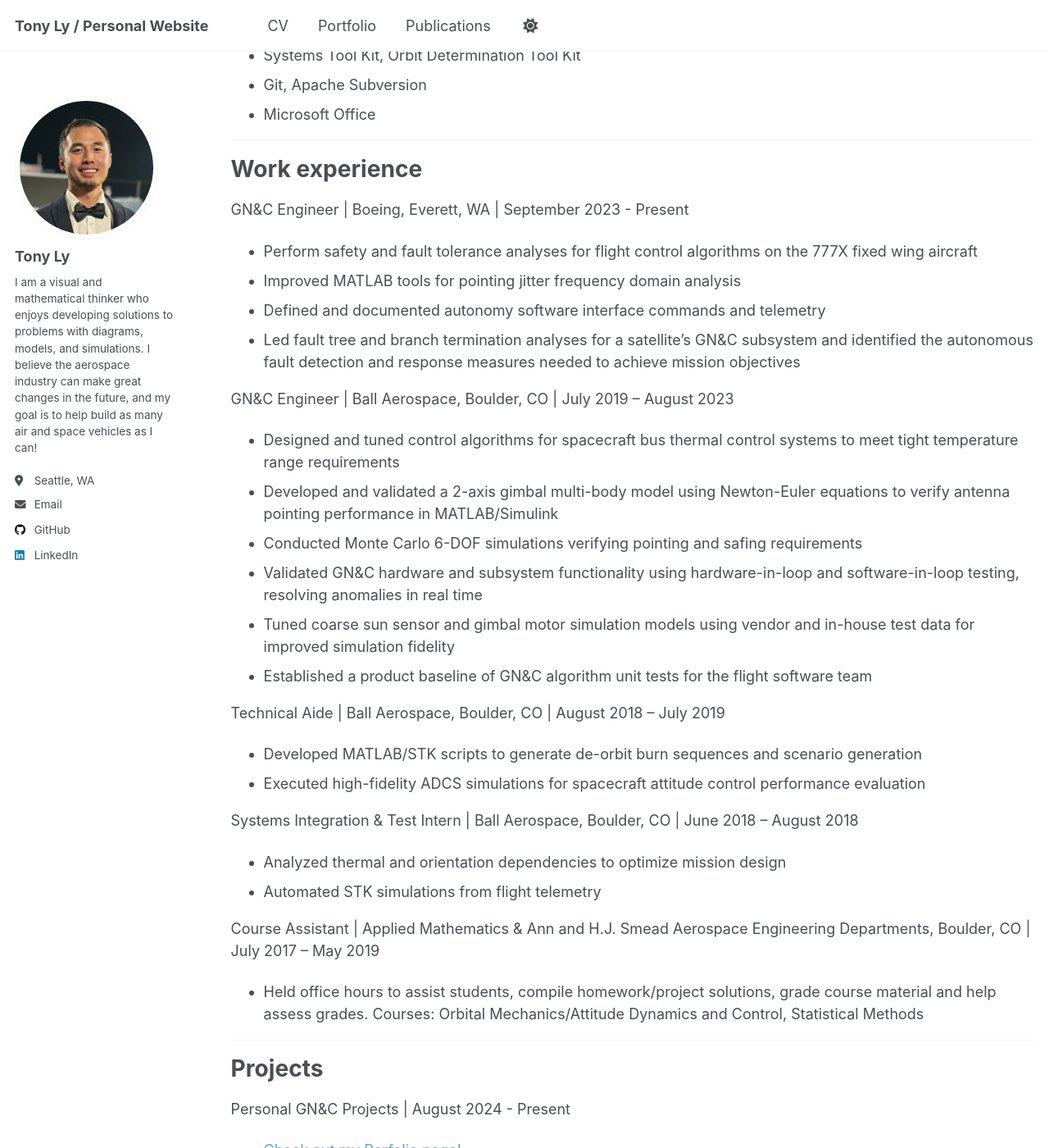
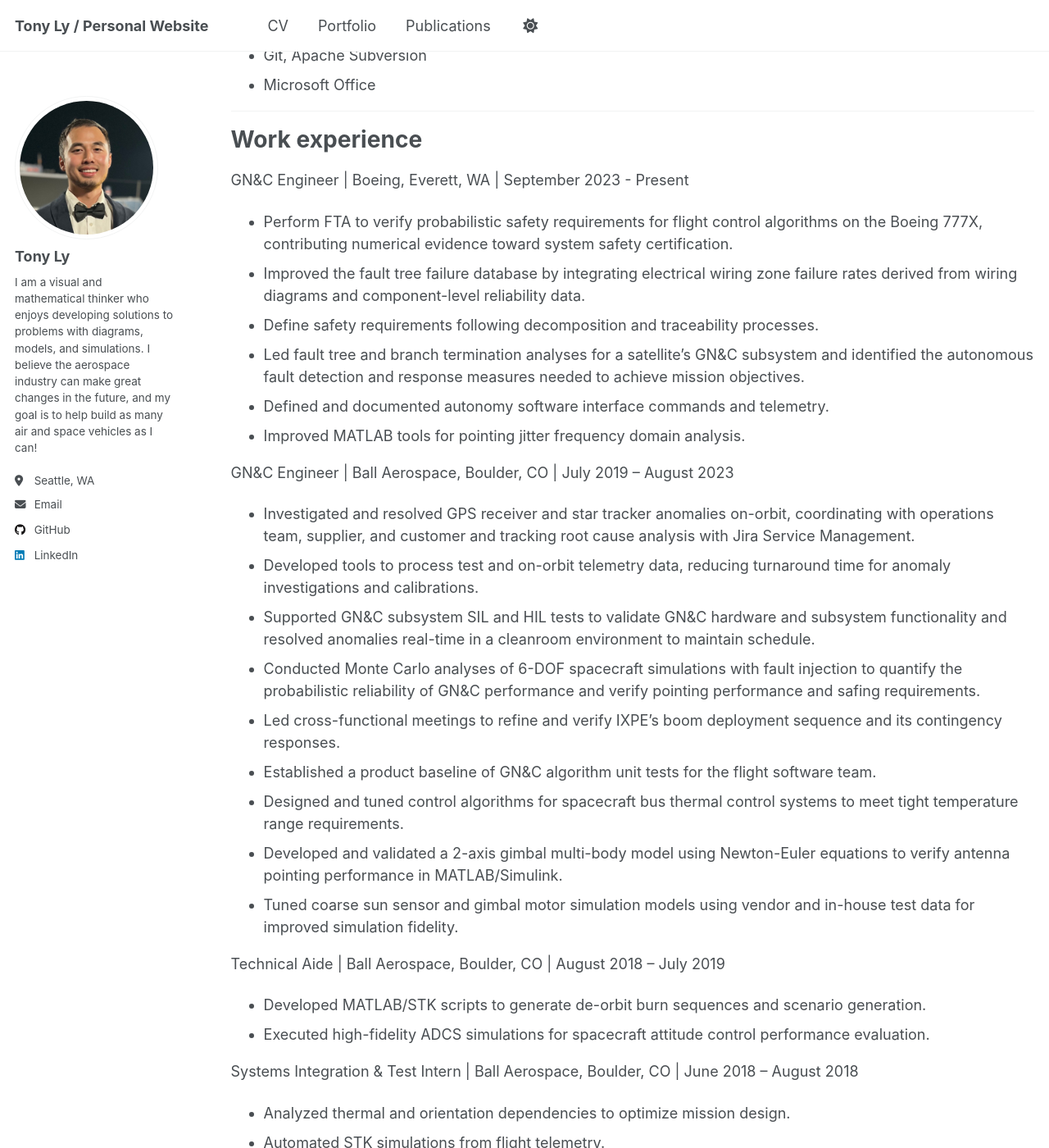
Before and after one commit to TonyDTiger/TonyDTiger.github.io, a Jekyll site: the page built from _pages/cv.md, in a window 1280 px wide and 1400 px high, scrolled down 1206 px. Shown: the whole window at 82% size. Built offline with Jekyll 4.4.1, drawn with Linux system fonts in a browser that asks for light colours; a script that is not in the unit is left out; some of the changed text lies outside the part shown.

Commit message:
Update cv.md
clean up of CV page

```diff
--- a/_pages/cv.md
+++ b/_pages/cv.md
@@ -19,30 +19,29 @@ B.S./M.S. in Aerospace Engineering, University of Colorado Boulder, 2019
 
 Skills
 ======
-Flight Controls:
-* Linear controllers and control theory
-* Linear Kalman filters
-* Aircraft dynamics
+Fault Management:
+* Fault Tree Analysis (FTA)
+* Autonomous fault detection/response
+* Test case development
 
-Modeling & Simulation:
-* 6-DOF simulator development
-* Rigid body and multi-body dynamics
-* Orbit Mechanics
+Verification & Validation Testing:
+* SIL/HIL integration testing
+* Unit testing
+* Monte Carlo analysis
 
 Flight Operations:
 * On-orbit commissioning and anomaly resolution
 * Telmetry trending
 * Procedure development
 
-Verification & Validation Testing:
-* SIL/HIL integration testing
-* Unit testing
-* Monte Carlo analysis
+Navigation and Controls:
+* Linear controllers and control theory
+* Linear Kalman filters
 
-Fault Management:
-* Fault tree analysis
-* Autonomous fault detection/response
-* Test case development
+Modeling & Simulation:
+* 6-DOF simulator development
+* Rigid body and multi-body dynamics
+* Flight dynamics, orbital mechanics
 
 Software & Tools:
 * MATLAB/Simulink, Python, C++,
@@ -55,29 +54,36 @@ Software & Tools:
 Work experience
 ======
 GN&C Engineer | Boeing, Everett, WA | September 2023 - Present
-* Perform safety and fault tolerance analyses for flight control algorithms on the 777X fixed wing aircraft
-* Improved MATLAB tools for pointing jitter frequency domain analysis
-* Defined and documented autonomy software interface commands and telemetry
-* Led fault tree and branch termination analyses for a satellite’s GN&C subsystem and identified the autonomous fault detection and response measures needed to achieve mission objectives
+* Perform FTA to verify probabilistic safety requirements for flight control algorithms on the Boeing
+777X, contributing numerical evidence toward system safety certification.
+* Improved the fault tree failure database by integrating electrical wiring zone failure rates derived from
+wiring diagrams and component-level reliability data.
+* Define safety requirements following decomposition and traceability processes.
+* Led fault tree and branch termination analyses for a satellite’s GN&C subsystem and identified the autonomous fault detection and response measures needed to achieve mission objectives.
+* Defined and documented autonomy software interface commands and telemetry.
+* Improved MATLAB tools for pointing jitter frequency domain analysis.
 
 GN&C Engineer | Ball Aerospace, Boulder, CO | July 2019 – August 2023
-* Designed and tuned control algorithms for spacecraft bus thermal control systems to meet tight temperature range requirements
-* Developed and validated a 2-axis gimbal multi-body model using Newton-Euler equations to verify antenna pointing performance in MATLAB/Simulink
-* Conducted Monte Carlo 6-DOF simulations verifying pointing and safing requirements
-* Validated GN&C hardware and subsystem functionality using hardware-in-loop and software-in-loop testing, resolving anomalies in real time
-* Tuned coarse sun sensor and gimbal motor simulation models using vendor and in-house test data for improved simulation fidelity
-* Established a product baseline of GN&C algorithm unit tests for the flight software team
+* Investigated and resolved GPS receiver and star tracker anomalies on-orbit, coordinating with operations team, supplier, and customer and tracking root cause analysis with Jira Service Management.
+* Developed tools to process test and on-orbit telemetry data, reducing turnaround time for anomaly investigations and calibrations.
+* Supported GN&C subsystem SIL and HIL tests to validate GN&C hardware and subsystem functionality and resolved anomalies real-time in a cleanroom environment to maintain schedule.
+* Conducted Monte Carlo analyses of 6-DOF spacecraft simulations with fault injection to quantify the probabilistic reliability of GN&C performance and verify pointing performance and safing requirements.
+* Led cross-functional meetings to refine and verify IXPE’s boom deployment sequence and its contingency responses.
+* Established a product baseline of GN&C algorithm unit tests for the flight software team.
+* Designed and tuned control algorithms for spacecraft bus thermal control systems to meet tight temperature range requirements.
+* Developed and validated a 2-axis gimbal multi-body model using Newton-Euler equations to verify antenna pointing performance in MATLAB/Simulink.
+* Tuned coarse sun sensor and gimbal motor simulation models using vendor and in-house test data for improved simulation fidelity.
 
 Technical Aide | Ball Aerospace, Boulder, CO | August 2018 – July 2019
-* Developed MATLAB/STK scripts to generate de-orbit burn sequences and scenario generation
-* Executed high-fidelity ADCS simulations for spacecraft attitude control performance evaluation
+* Developed MATLAB/STK scripts to generate de-orbit burn sequences and scenario generation.
+* Executed high-fidelity ADCS simulations for spacecraft attitude control performance evaluation.
 
 Systems Integration & Test Intern | Ball Aerospace, Boulder, CO | June 2018 – August 2018
-* Analyzed thermal and orientation dependencies to optimize mission design
-* Automated STK simulations from flight telemetry
+* Analyzed thermal and orientation dependencies to optimize mission design.
+* Automated STK simulations from flight telemetry.
 
 Course Assistant | Applied Mathematics & Ann and H.J. Smead Aerospace Engineering Departments, Boulder, CO | July 2017 – May 2019
-* Held office hours to assist students, compile homework/project solutions, grade course material and help assess grades. Courses: Orbital Mechanics/Attitude Dynamics and Control, Statistical Methods
+* Held office hours to assist students, compile homework/project solutions, grade course material and help assess grades. Courses: Orbital Mechanics/Attitude Dynamics and Control, Statistical Methods.
 
 ---
 
```
